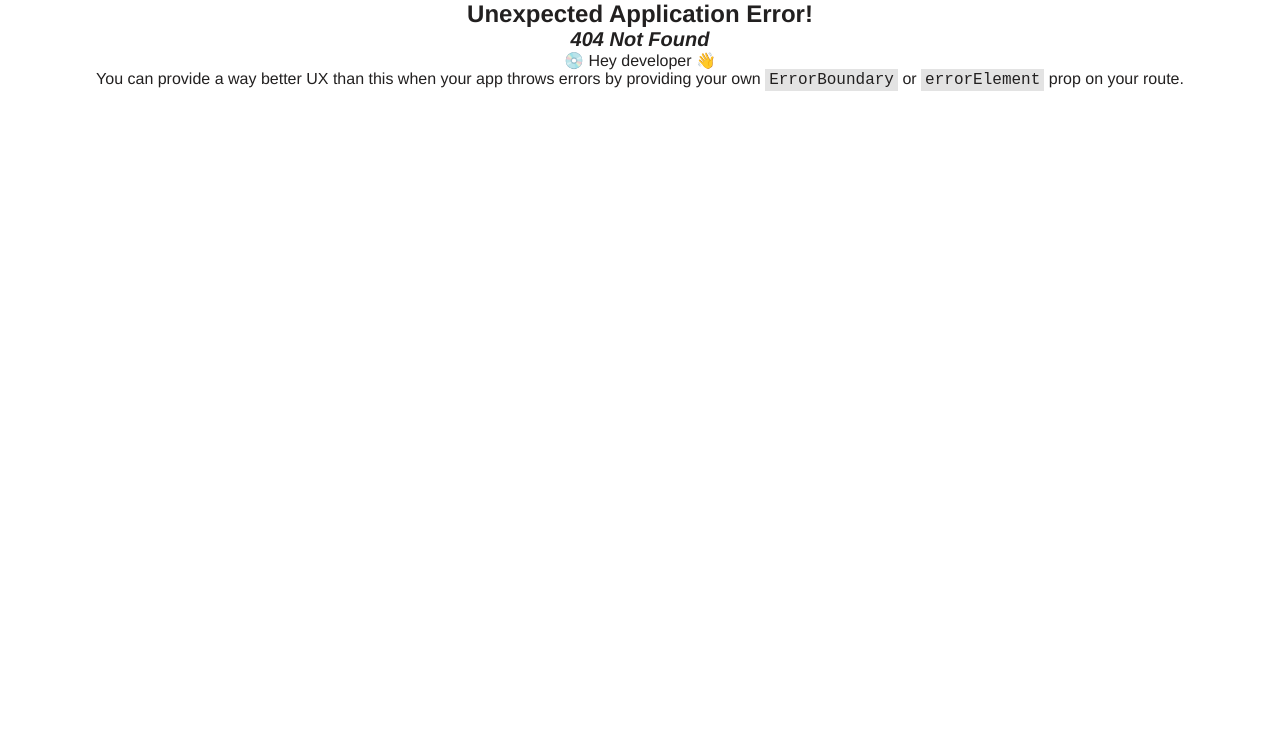
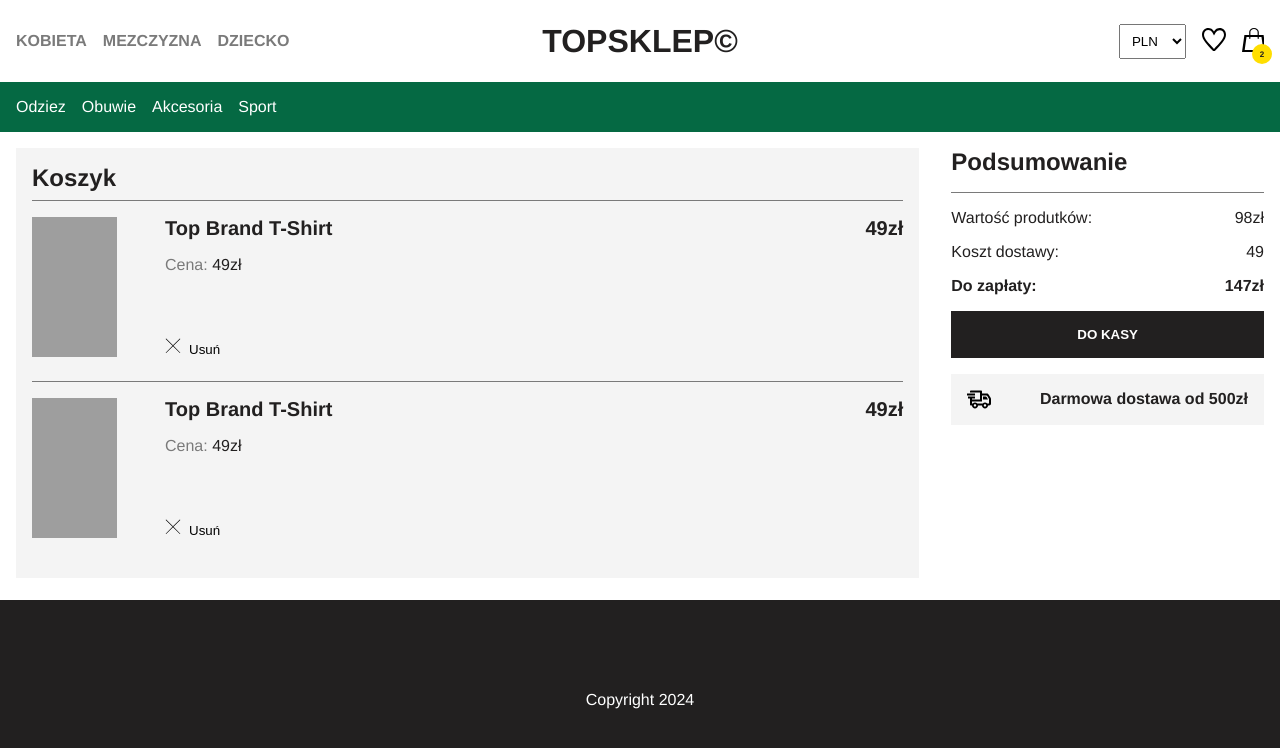
Before and after one commit to Adriann77/ecommerce, a React (Vite) app in the folder front-end/: page /koszyk in a window 1280 px wide. Before the commit this address had no page. Shown: the top 748 px of the page. Built offline with nearby package versions, Linux system fonts and the light colour scheme.

Commit message:
setup router for main view pages

```diff
--- a/front-end/src/components/Layout/Layout.jsx
+++ b/front-end/src/components/Layout/Layout.jsx
@@ -1,3 +1,4 @@
+import { Outlet } from 'react-router-dom';
 import { CategoryMenu } from '../CategoryMenu/CategoryMenu';
 import { CurrencySelector } from '../CurrencySelector/CurrencySelector';
 import { Footer } from '../Footer/Footer';
@@ -7,7 +8,7 @@
 import { MainMenu } from '../MainMenu/MainMenu';
 import { TopBar } from '../TopBar/TopBar';
 
-export function Layout({children}) {
+export function Layout() {
 	return (
 		<>
 			<MainContent>
@@ -20,7 +21,7 @@
 					</div>
 				</TopBar>
 				<CategoryMenu />
-				{children}
+				<Outlet />
 			</MainContent>
 			<Footer />
 		</>
--- a/front-end/src/views/Cart/Cart.jsx
+++ b/front-end/src/views/Cart/Cart.jsx
@@ -1,7 +1,7 @@
 import { CartProductList } from '../../components/CartProductsList/CartProductList';
 import { CartSummary } from '../../components/CartSummary/CartSummary';
 import { FlexContainer } from '../../components/FlexContainer/FlexContainer';
-import { Layout } from '../../components/Layout/Layout';
+
 
 export function Cart() {
 	const cartProductList = [
@@ -46,11 +46,9 @@
 	];
 
 	return (
-		<Layout>
-			<FlexContainer>
-				<CartProductList products={cartProductList}></CartProductList>
-				<CartSummary products={cartProductList} />
-			</FlexContainer>
-		</Layout>
+		<FlexContainer>
+			<CartProductList products={cartProductList}></CartProductList>
+			<CartSummary products={cartProductList} />
+		</FlexContainer>
 	);
 }
--- a/front-end/src/views/Favourites/Favourites.jsx
+++ b/front-end/src/views/Favourites/Favourites.jsx
@@ -1,10 +1,7 @@
-
 import { FavouritesList } from '../../components/FavouriteList/FavouriteList';
-import { Layout } from '../../components/Layout/Layout';
 
 export function Favourites() {
 	const favouriteProducts = [
-
 		{
 			id: 1,
 			gender: 'men',
@@ -45,8 +42,5 @@
 		},
 	];
 
-
-    return <Layout>
-        <FavouritesList products={favouriteProducts}/>
-    </Layout>;
+	return <FavouritesList products={favouriteProducts} />;
 }
```
Also changed, not shown: front-end/src/main.jsx (+15 -8 lines). Lines whose indentation alone changed are shown as unchanged.
